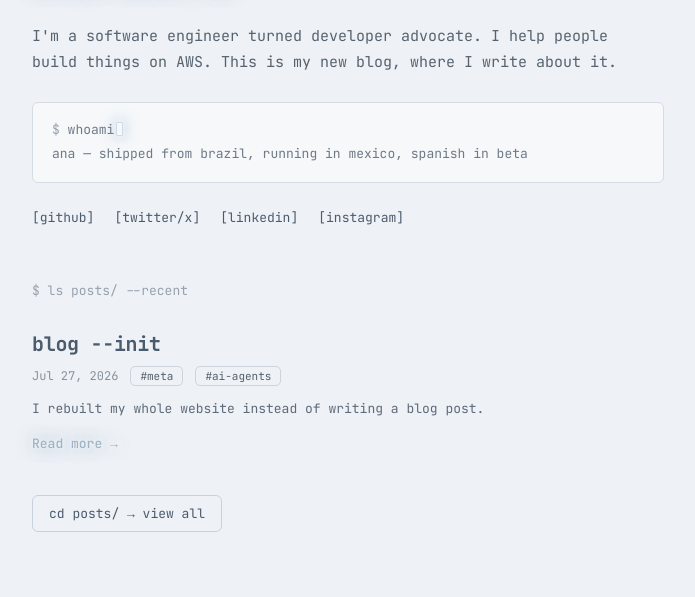
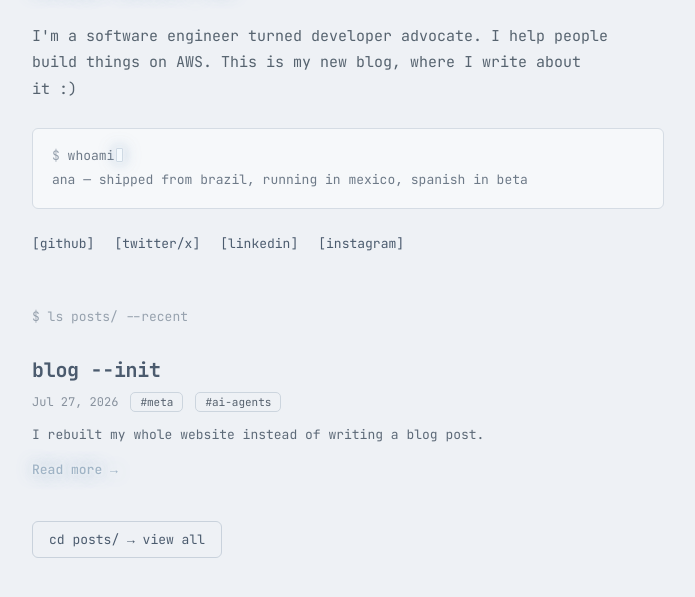
Before and after one commit to anacunha/ana.dev, an Astro site: page / in a window 1280 px wide. Shown: the part 173-770 px from the top of the page, without its empty margins (292-987 px from the left). Built offline with nearby package versions, Linux system fonts and the light colour scheme; Astro itself is replaced by a stand-in of ours.

Commit message:
Add smiley face to blog introduction
Updated the blog introduction to include a smiley face.

```diff
--- a/src/pages/index.astro
+++ b/src/pages/index.astro
@@ -32,7 +32,7 @@ const recentPosts = (await getCollection("blog"))
 
   <p class="intro">
     I'm a software engineer turned developer advocate. I help people build
-    things on AWS. This is my new blog, where I write about it.
+    things on AWS. This is my new blog, where I write about it :)
   </p>
 
   <div class="terminal">
```
